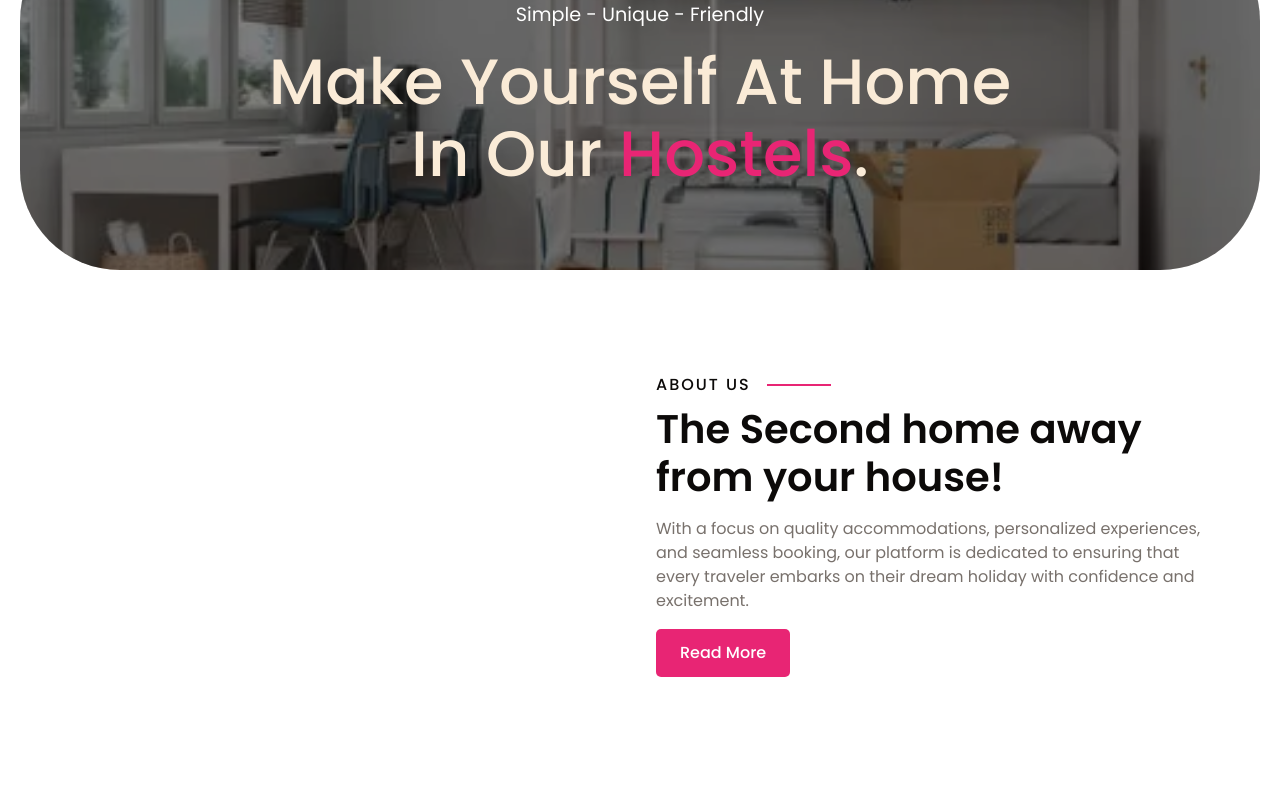
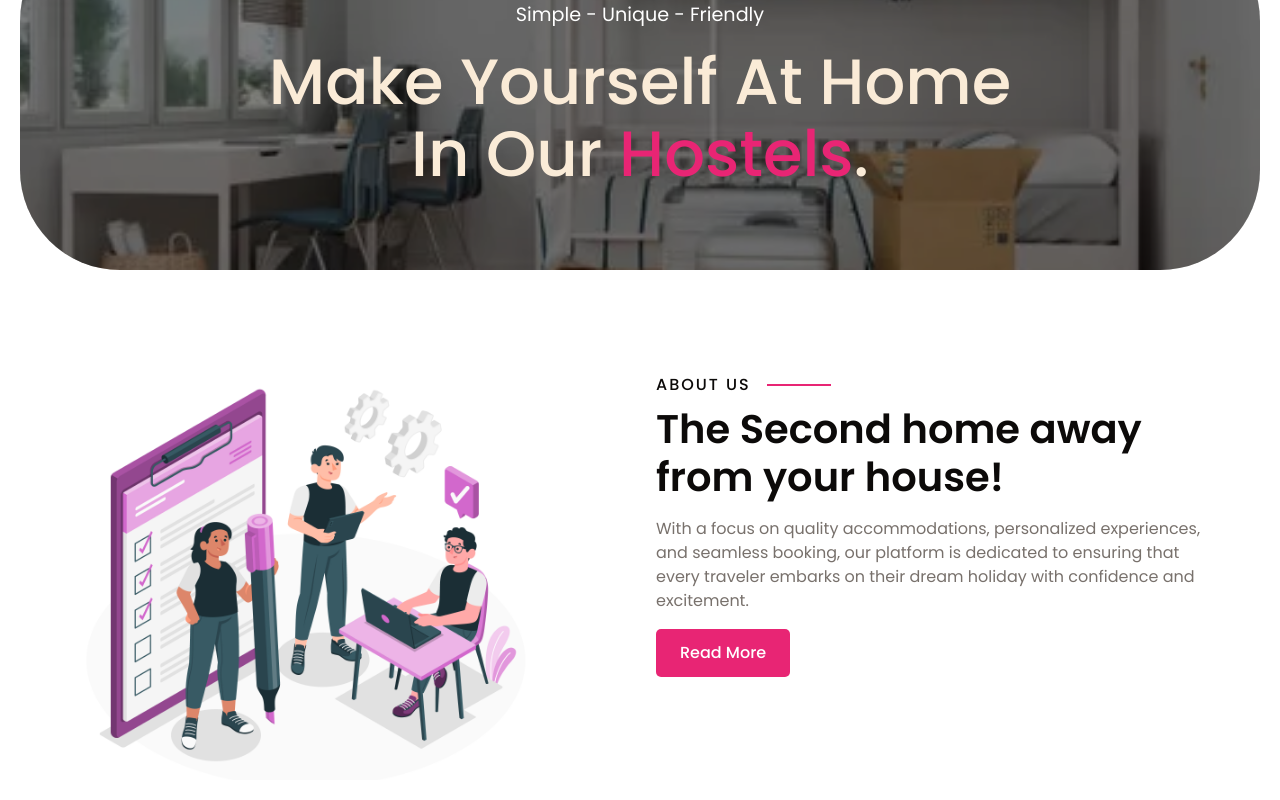
Before and after one commit to akhil-k-se/CampusMate, a React (Create React App) app in the folder frontend/: page / in a window 1280 px wide. Shown: the part 218-1018 px from the top of the page. Built offline with nearby package versions, Linux system fonts and the light colour scheme; no server answers; the HTML template or start-up script is replaced by a standard one.

Commit message:
removed 3d models

```diff
--- a/frontend/src/components/LadingPage/LandingPage.jsx
+++ b/frontend/src/components/LadingPage/LandingPage.jsx
@@ -195,6 +195,7 @@ function LandingPage() {
               <ambientLight intensity={1} />
               <directionalLight intensity={1} position={[10, 10, 10]} />
             </Canvas> */}
+            <img src="/about.jpg" alt="About Us" />
           </div>
         </div>
         <div className="about__content opacity-0">
@@ -203,7 +204,7 @@ function LandingPage() {
             The Second home away from your house!
           </h2>
           <p className="section__description about-txt opacity-0">
-          With a focus on quality accommodations, personalized experiences,
+            With a focus on quality accommodations, personalized experiences,
             and seamless booking, our platform is dedicated to ensuring that
             every traveler embarks on their dream holiday with confidence and
             excitement.
--- a/frontend/src/components/about/about.jsx
+++ b/frontend/src/components/about/about.jsx
@@ -39,7 +39,7 @@ const About = () => {
               </p>
             </div>
             <div className="w-[600px] h-[300px]">
-              <Canvas id="canvas-container" className="w-full h-full">
+              {/* <Canvas id="canvas-container" className="w-full h-full">
                 <OrbitControls
                   enableRotate={true}
                   enablePan={true}
@@ -52,7 +52,8 @@ const About = () => {
                 <Hostel scale={0.75} position={[0, -5, 0]} />
                 <ambientLight intensity={1} />
                 <directionalLight intensity={1} position={[10, 10, 10]} />
-              </Canvas>
+              </Canvas> */}
+              <img src="/about.jpg" alt="About Us" />
             </div>
           </div>
         </div>
```
